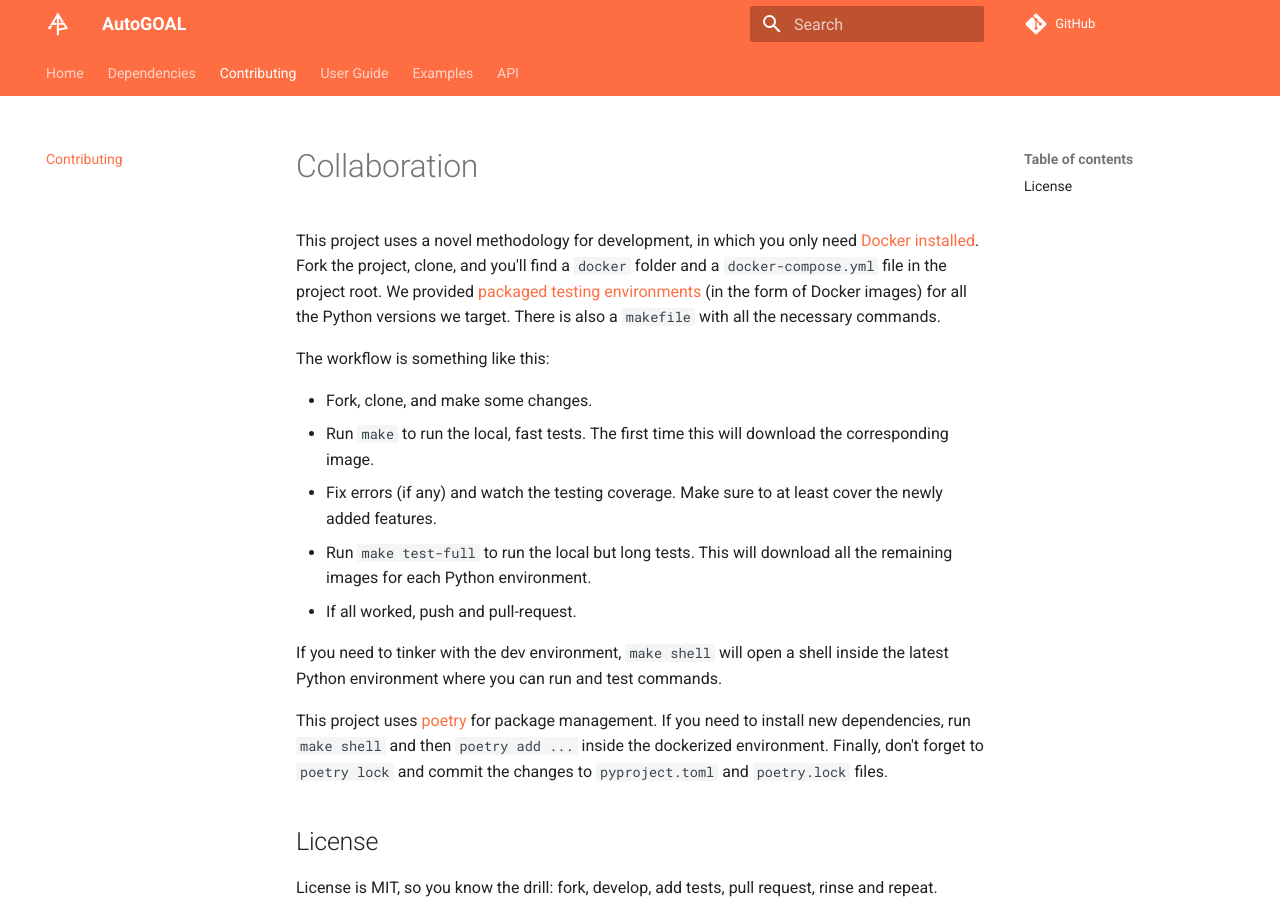
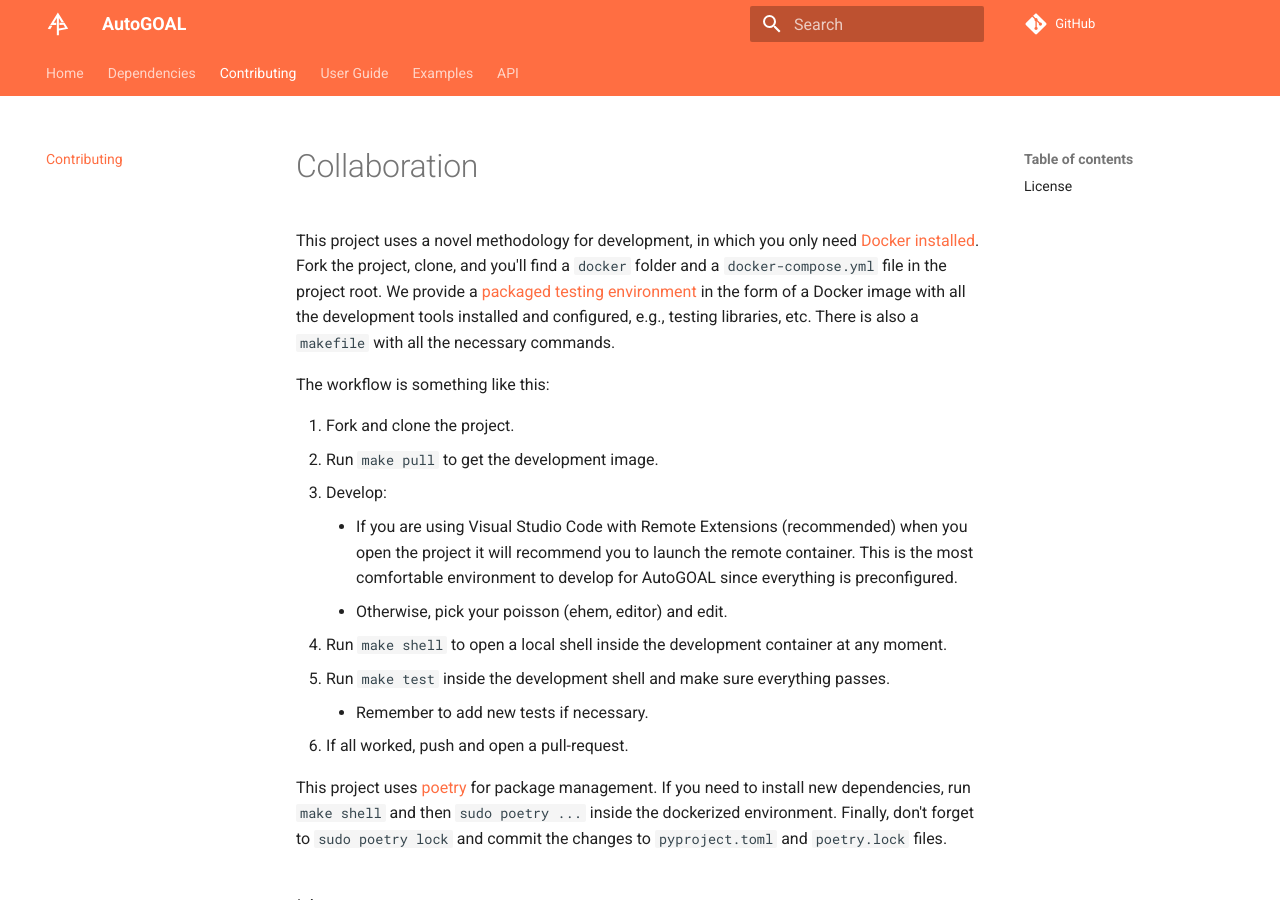
Before and after one commit to autogoal/autogoal, an MkDocs documentation site: the page built from docs/contributing.md, in a window 1280 px wide and 900 px high. Built offline with MkDocs 1.6.1 and Material for MkDocs 9.7.7, drawn with Linux system fonts in a browser that asks for light colours; comment, search, counter and statistics services are not loaded.

Commit message:
Update readme and contributing docs

```diff
--- a/docs/contributing.md
+++ b/docs/contributing.md
@@ -2,20 +2,22 @@
 
 This project uses a novel methodology for development, in which you only need [Docker installed](https://docs.docker.com/install/).
 Fork the project, clone, and you'll find a `docker` folder and a `docker-compose.yml` file in the project root.
-We provided [packaged testing environments](https://hub.docker.com/orgs/autogoal) (in the form of Docker images) for all the Python versions we target.
+We provide a [packaged testing environment](https://hub.docker.com/autogoal/autogoal) in the form of a Docker image with all the development tools installed and configured, e.g., testing libraries, etc.
 There is also a `makefile` with all the necessary commands.
 
 The workflow is something like this:
 
-* Fork, clone, and make some changes.
-* Run `make` to run the local, fast tests. The first time this will download the corresponding image.
-* Fix errors (if any) and watch the testing coverage. Make sure to at least cover the newly added features.
-* Run `make test-full` to run the local but long tests. This will download all the remaining images for each Python environment.
-* If all worked, push and pull-request.
+1. Fork and clone the project.
+2. Run `make pull` to get the development image.
+3. Develop:
+    - If you are using Visual Studio Code with Remote Extensions (recommended) when you open the project it will recommend you to launch the remote container. This is the most comfortable environment to develop for AutoGOAL since everything is preconfigured.
+    - Otherwise, pick your poisson (ehem, editor) and edit.
+4. Run `make shell` to open a local shell inside the development container at any moment.
+5. Run `make test` inside the development shell and make sure everything passes.
+    - Remember to add new tests if necessary.
+6. If all worked, push and open a pull-request.
 
-If you need to tinker with the dev environment, `make shell` will open a shell inside the latest Python environment where you can run and test commands.
-
-This project uses [poetry](https://python-poetry.org/) for package management. If you need to install new dependencies, run `make shell` and then `poetry add ...` inside the dockerized environment. Finally, don't forget to `poetry lock` and commit the changes to `pyproject.toml` and `poetry.lock` files.
+This project uses [poetry](https://python-poetry.org/) for package management. If you need to install new dependencies, run `make shell` and then `sudo poetry ...` inside the dockerized environment. Finally, don't forget to `sudo poetry lock` and commit the changes to `pyproject.toml` and `poetry.lock` files.
 
 ## License
 
```
Also changed, not shown: Readme.md (+1 -1 lines).
